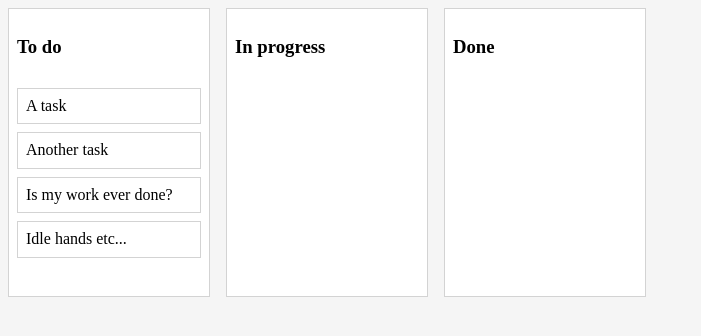
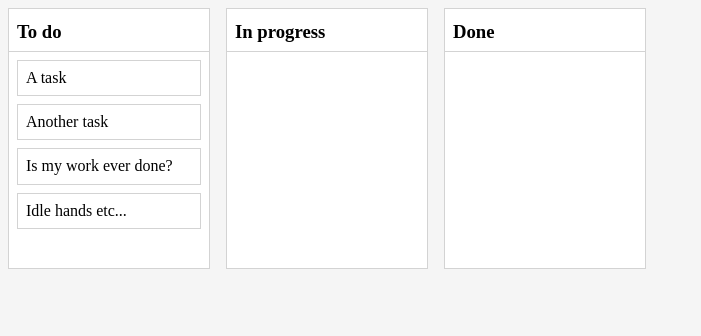
Before and after one commit to tooterfish/kanban-FE-beaut-dnd-prototype, a React (Vite) app: page / in a window 1280 px wide. Shown: the top 336 px of the page, without its empty margins (0-701 px from the left). Built offline with nearby package versions, Linux system fonts and the light colour scheme.

Commit message:
a bit more styling

```diff
--- a/src/components/List.jsx
+++ b/src/components/List.jsx
@@ -13,7 +13,10 @@ const Container = styled.div`
 `
 
 const Title = styled.h3`
+  margin: 0px;
+  margin-top: 4px;
   padding: 8px;
+  border-bottom: 1px solid lightgrey;
 `
 
 const TaskList = styled.div`
```
